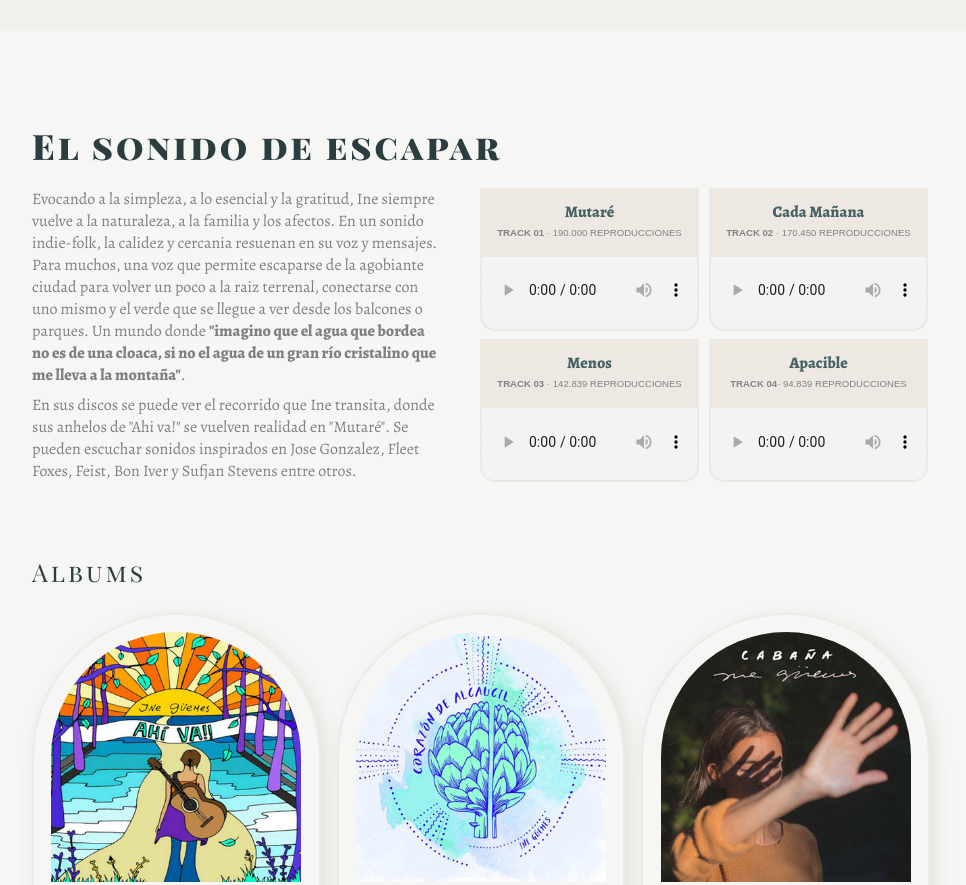
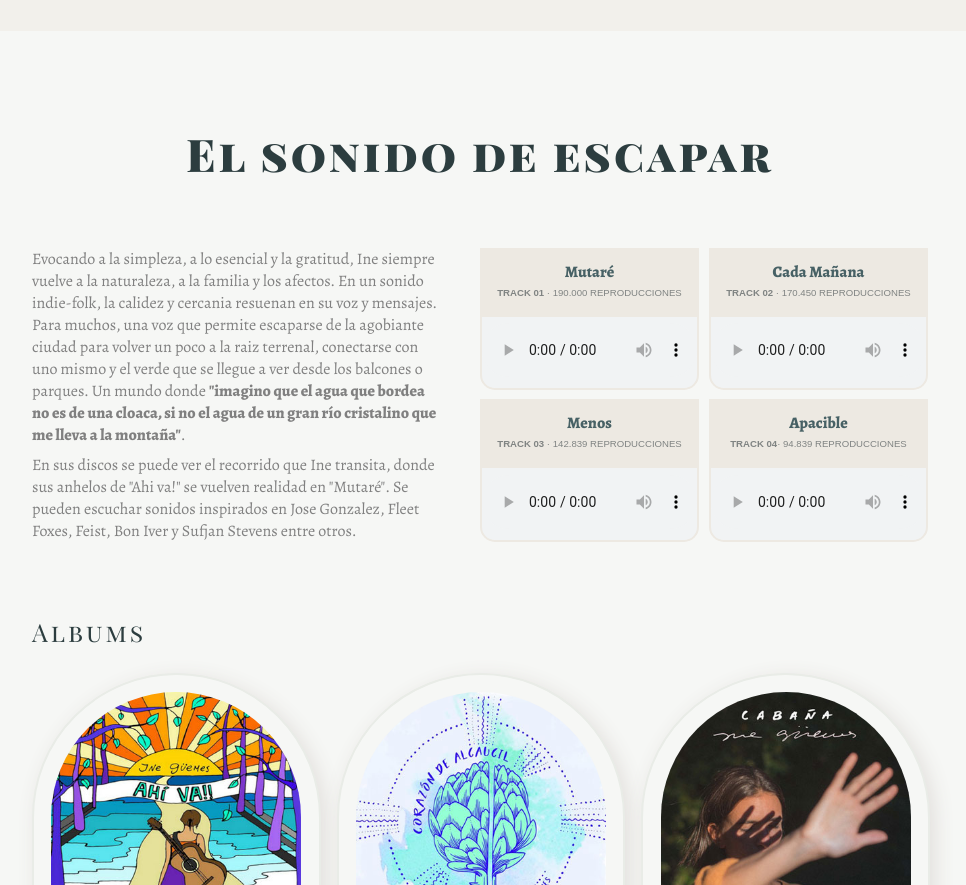
Before and after one commit to juliprinzo/ineguemes, a plain HTML site: page index.html in a window 1280 px wide. Shown: the part 1160-2045 px from the top of the page, without its empty margins (160-1126 px from the left). Drawn offline with nearby package versions, Linux system fonts and the light colour scheme; a web font is replaced by a local one.

Commit message:
Update style.css

```diff
--- a/css/style.css
+++ b/css/style.css
@@ -321,6 +321,13 @@ td, th {
   padding-top: 7%;
 }
 
+#musica h1 {
+  text-align: center;
+  letter-spacing: 5px;
+  padding-bottom: 5%;
+  font-size: 45px;
+}
+
 #musica h2 {
   padding-top: 5%;
 }
@@ -576,6 +583,8 @@ td, th {
 
 #tour h1 {
   padding-bottom: 2%;
+  text-align: center;
+  padding-top: 3%;
 }
 
 #tour h3 {
```
